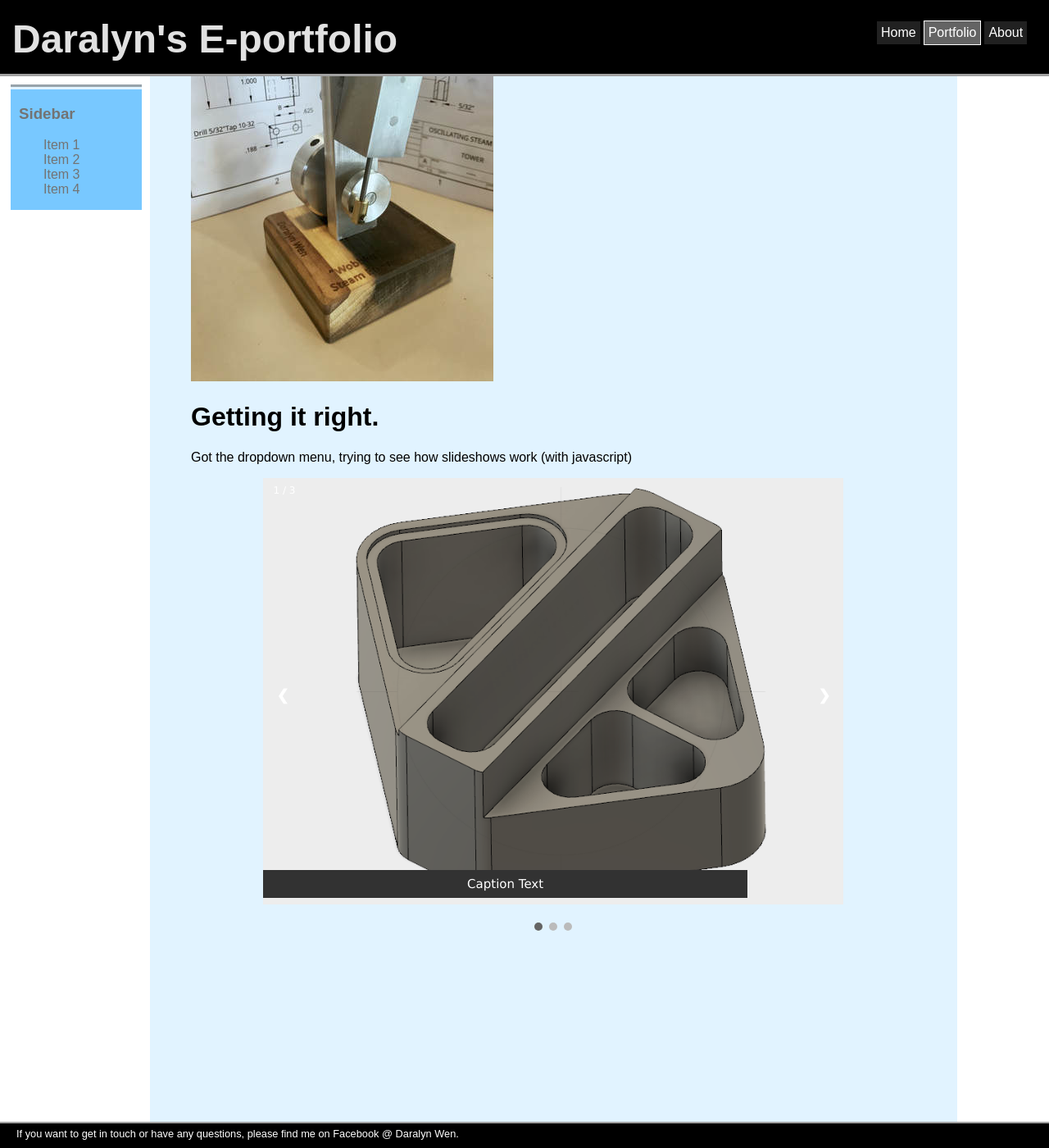
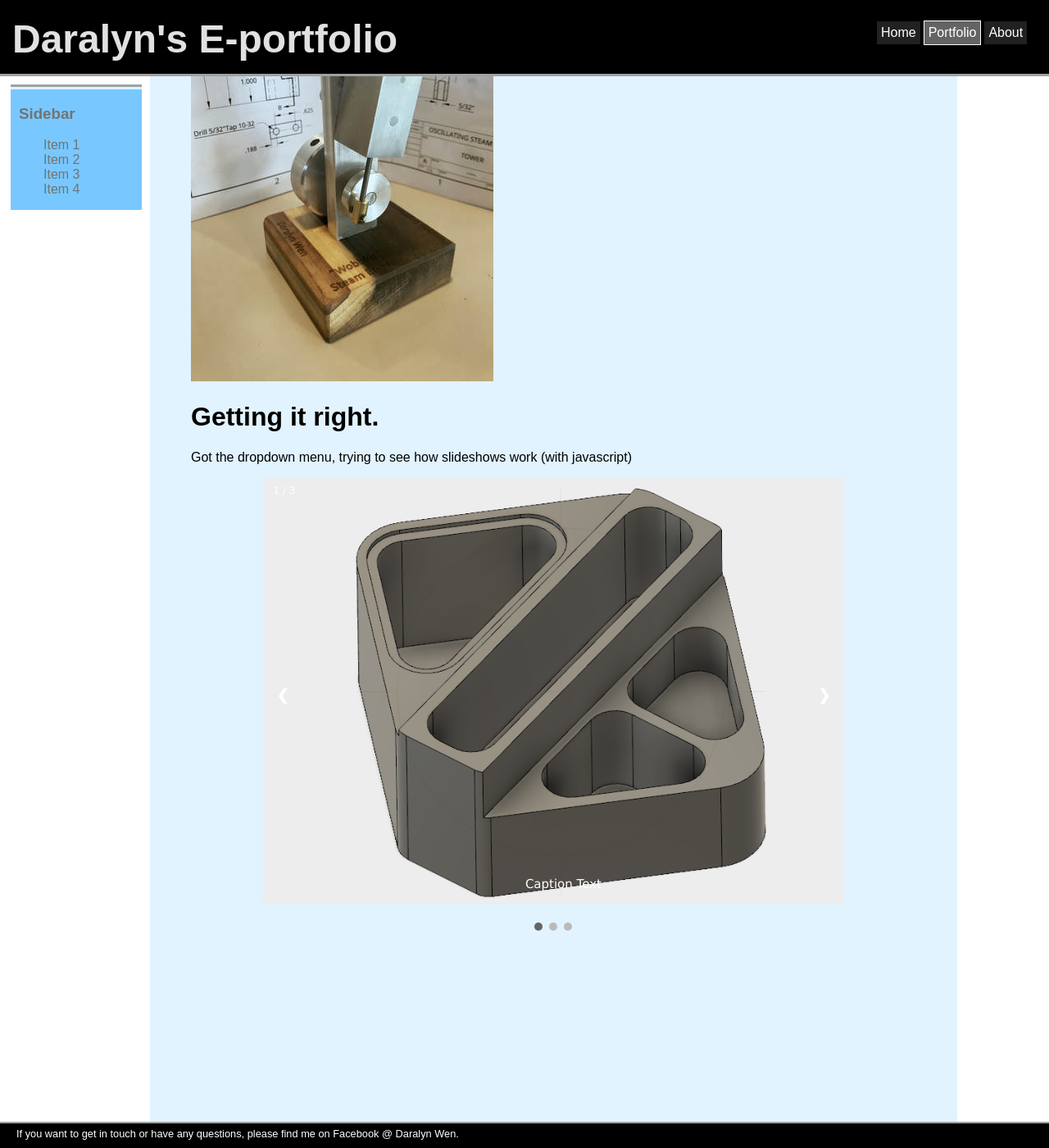
Before and after one commit to daralyn/daralyn.github.io, a Jekyll site: the page built from gettingitrightpage.html, in a window 1280 px wide and 1400 px high, scrolled down 127 px. Shown: the whole window at 82% size. Built offline with Jekyll 4.4.1, drawn with Linux system fonts in a browser that asks for light colours.

Commit message:
Update gettingitrightpage.html

```diff
--- a/gettingitrightpage.html
+++ b/gettingitrightpage.html
@@ -73,11 +73,12 @@
 	color: rgb(255, 255, 255);
 	font-size: 15px;
 	padding: 8px 12px;
-	background-color: rgba(50,50,50,50.8);
+	background-color: rgba(50,50,50,50,.8);
 	position: absolute;
 	bottom: 8px;
-	width: 80%;
+	width: 100%;
 	text-align: center;
+	overflow: auto;
 	font-family: 'Verdana', sans-serif;
 }
 
```
